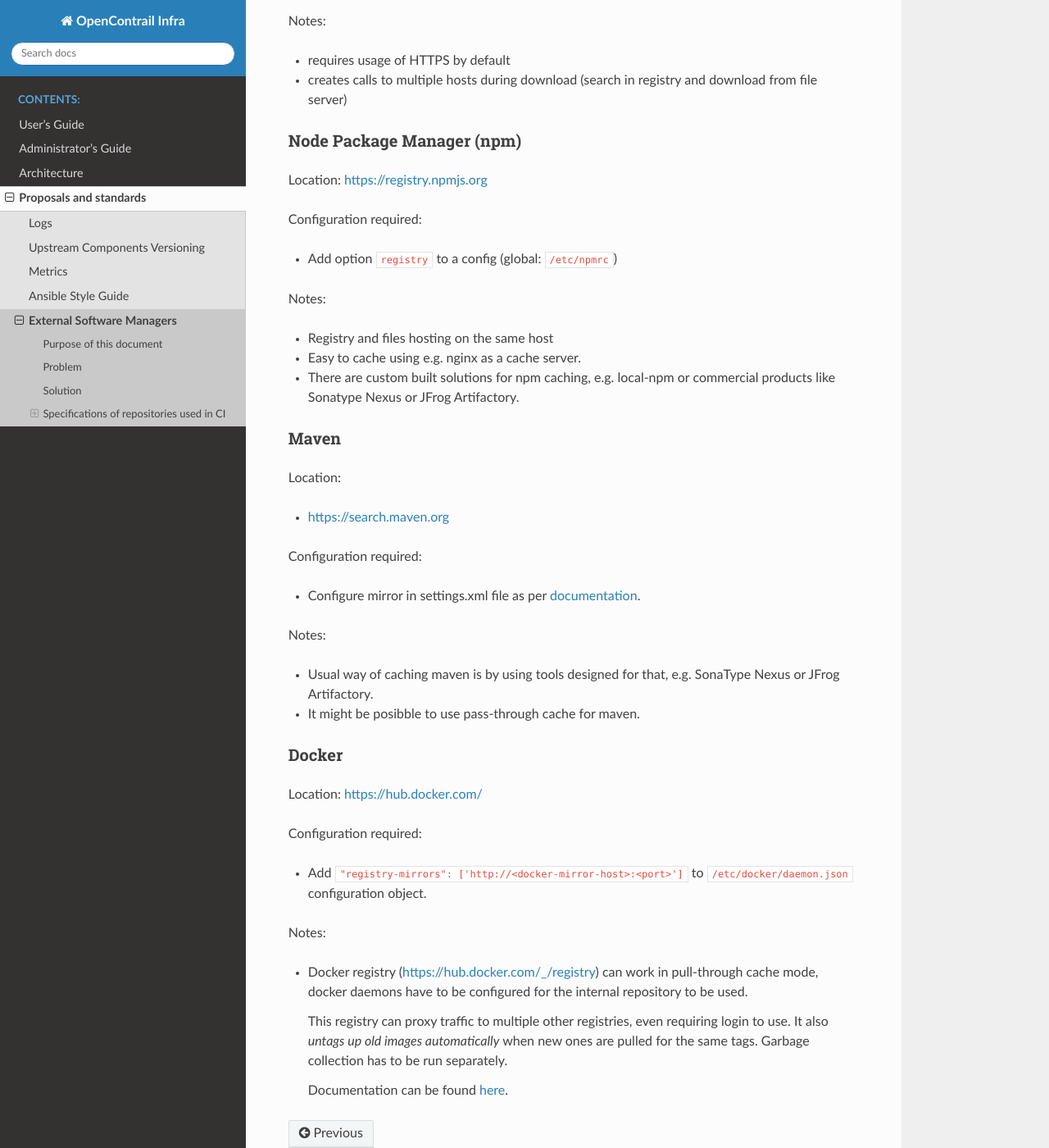
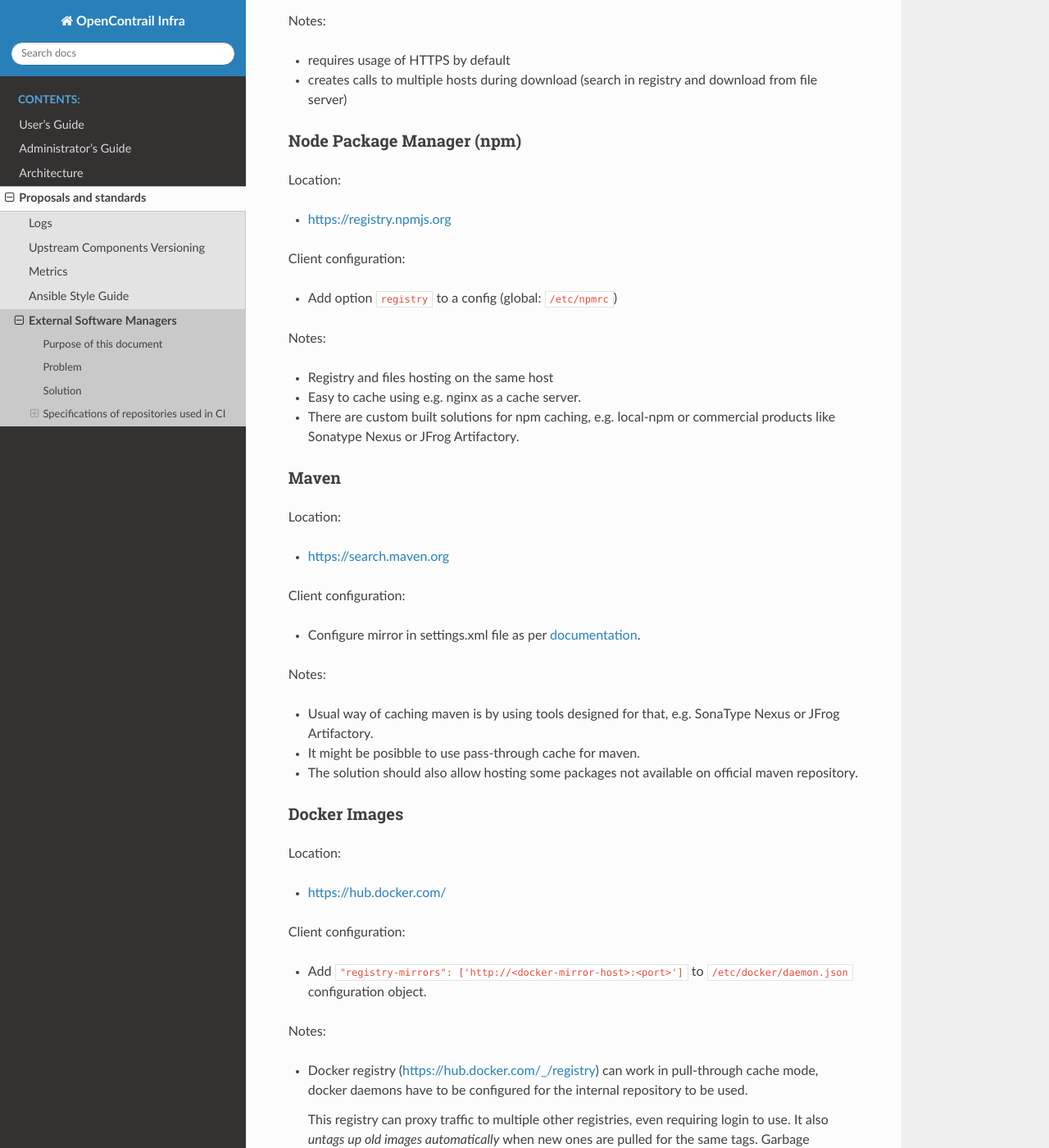
Before and after one commit to wurbanski/contrail-infra-doc, a Sphinx documentation site: the page built from source/rfc/external-package-managers.rst, in a window 1280 px wide and 1400 px high, scrolled down 1765 px. Shown: the whole window at 82% size. Built offline with Sphinx 7.4.7 and the Read the Docs theme 2.0.0, drawn with Linux system fonts in a browser that asks for light colours; some of the changed text lies outside the part shown.

Commit message:
Reworded some parts for easier understanding

```diff
--- a/source/rfc/external.rst
+++ b/source/rfc/external-package-managers.rst
@@ -74,7 +74,7 @@
 
 * https://files.pythonhosted.org (package files)
 
-Configuration required:
+Client configuration:
 
 * Add option ``index-url`` to a config file (global config located at ``/etc/pip.conf``). Configure as ``trusted-host`` as well.
 
@@ -87,9 +87,11 @@
 Node Package Manager (npm)
 ^^^^^^^^^^^^^^^^^^^^^^^^^^
 
-Location: https://registry.npmjs.org
+Location:
 
-Configuration required:
+* https://registry.npmjs.org
+
+Client configuration:
 
 * Add option ``registry`` to a config (global: ``/etc/npmrc``)
 
@@ -108,7 +110,7 @@
 
 * https://search.maven.org
 
-Configuration required:
+Client configuration:
 
 * Configure mirror in settings.xml file as per `documentation <https://maven.apache.org/guides/mini/guide-multiple-repositories.html>`_.
 
@@ -118,12 +120,16 @@
 
 * It might be posibble to use pass-through cache for maven.
 
-Docker
-^^^^^^
+* The solution should also allow hosting some packages not available on official maven repository.
 
-Location: https://hub.docker.com/
+Docker Images
+^^^^^^^^^^^^^
 
-Configuration required:
+Location:
+
+* https://hub.docker.com/
+
+Client configuration:
 
 * Add ``"registry-mirrors": ['http://<docker-mirror-host>:<port>']`` to ``/etc/docker/daemon.json`` configuration object.
 
--- a/source/rfc/index.rst
+++ b/source/rfc/index.rst
@@ -8,4 +8,4 @@
    versioning
    metrics
    ansible-style-guide
-   external
+   external-package-managers
```
